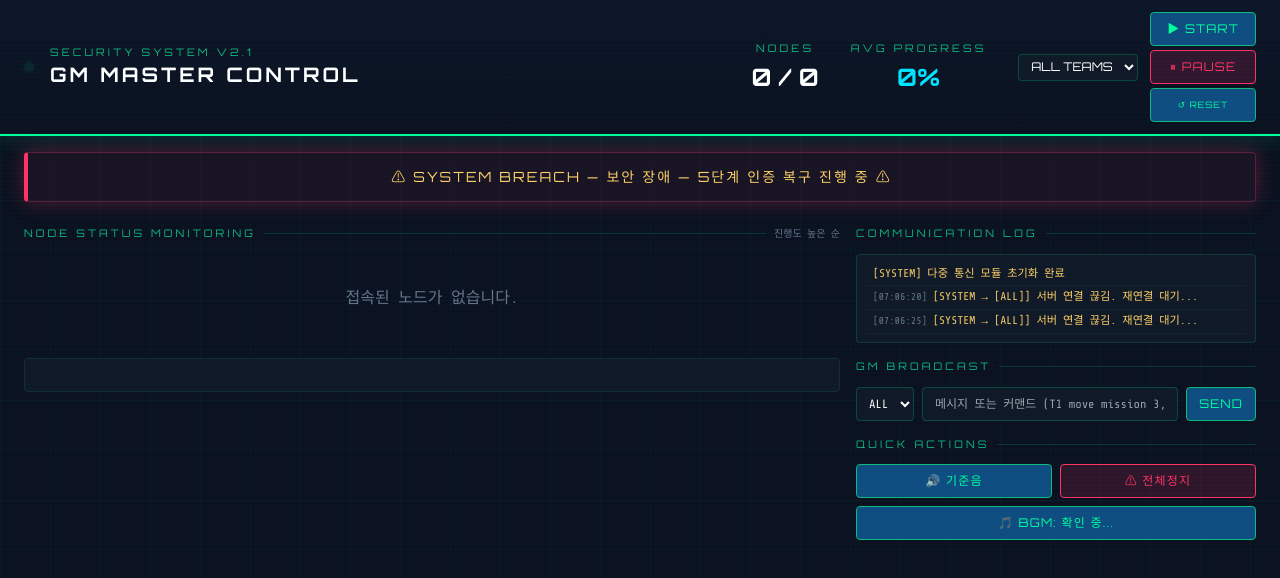
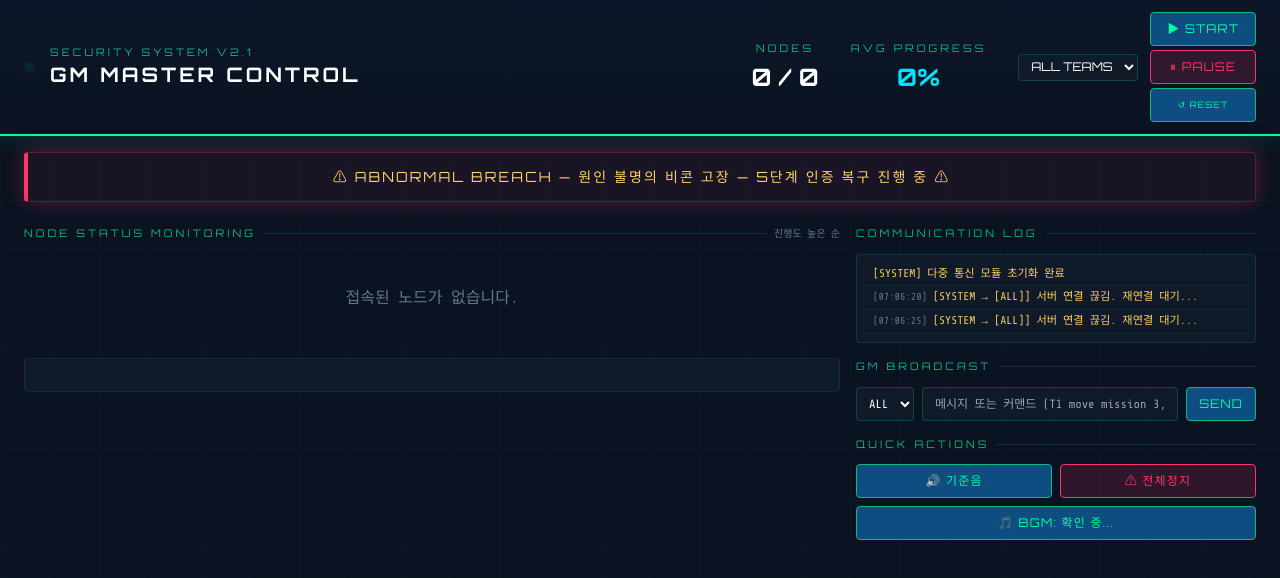
Before and after one commit to kangsssun/TBD, a website: page escape-room-server/public/index.html in a window 1280 px wide. Drawn offline with nearby package versions, Linux system fonts and the light colour scheme; no server answers.

Commit message:
gm server comment edit

```diff
--- a/escape-room-server/public/index.html
+++ b/escape-room-server/public/index.html
@@ -103,7 +103,7 @@
         </div>
     </header>
     <div class="alert-banner mx-6 mt-4 p-3 rounded text-center relative z-10">
-        <span class="text-sm" style="font-family:'Orbitron',sans-serif; letter-spacing:0.15em; color:var(--warn-yellow);">⚠ SYSTEM BREACH — 보안 장애 — 5단계 인증 복구 진행 중 ⚠</span>
+        <span class="text-sm" style="font-family:'Orbitron',sans-serif; letter-spacing:0.15em; color:var(--warn-yellow);">⚠ ABNORMAL BREACH — 원인 불명의 비콘 고장 — 5단계 인증 복구 진행 중 ⚠</span>
     </div>
     <main class="p-6 relative z-10">
         <div class="grid grid-cols-12 gap-4">
```
